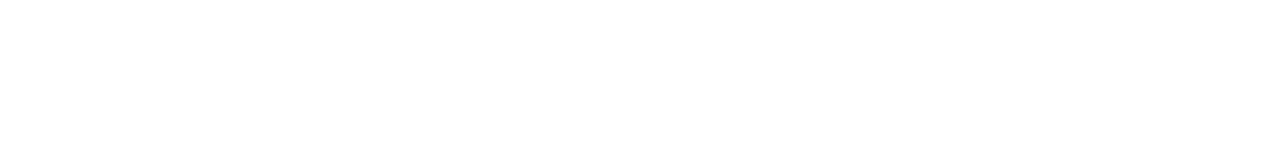
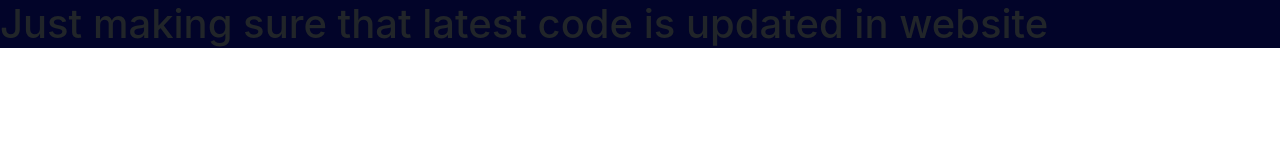
Before and after one commit to vinay-4-vee/warm-up, a plain HTML site: page index.html in a window 1280 px wide. Drawn offline with nearby package versions, Linux system fonts and the light colour scheme; a web font is replaced by a local one.

Commit message:
Just making sure that latest code is updated

```diff
--- a/index.html
+++ b/index.html
@@ -12,7 +12,7 @@
 </head>
 <body>
     <div class="bg-container">
-
+        <h1>Just making sure that latest code is updated in website</h1>
     </div>
     <script src="script.js"></script>
 </body>
```
